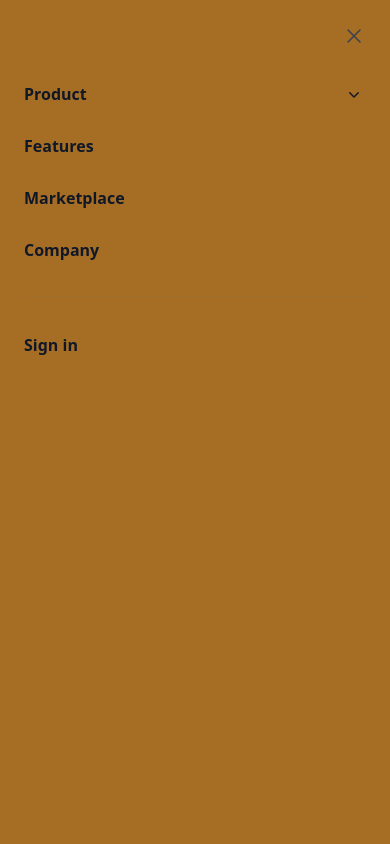
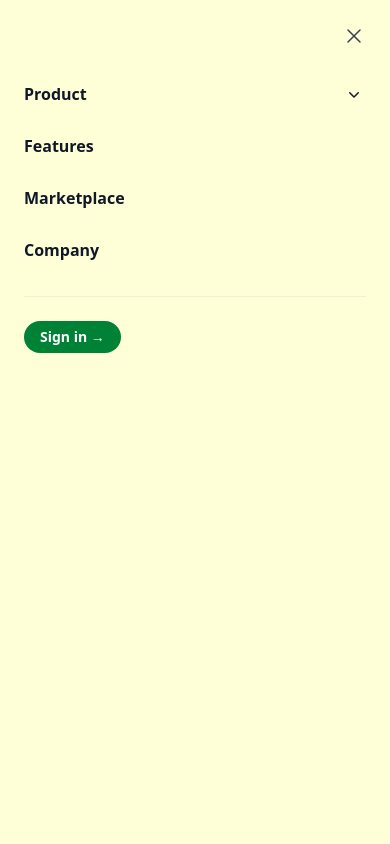
Before and after one commit to abhis9582/my-ai-books, a Next.js app: page / in a window 390 px wide. Both pictures are taken after a click on the button "Open main menu". Shown: the top 844 px of the page. Built offline with nearby package versions, Linux system fonts and the light colour scheme.

Commit message:
Chnaged background color of phone menu

```diff
--- a/src/app/(userside)/_components/headercomponent.tsx
+++ b/src/app/(userside)/_components/headercomponent.tsx
@@ -197,10 +197,10 @@ export default function HeaderComponent() {
                             </div>
                             <div className="py-6">
                                 <button
-                                    className="-mx-3 block rounded-lg px-3 py-2.5 text-base/7 font-semibold text-gray-900 hover:bg-gray-50"
+                                    className="text-sm/6 font-semibold text-white cursor-pointer bg-green-700 py-1 px-4 rounded-2xl"
                                     onClick={()=>openLoginBox()}
                                 >
-                                    Sign in
+                                    Sign in <span aria-hidden="true">&rarr;</span>
                                 </button>
                             </div>
                         </div>
--- a/src/app/(userside)/_components/style.css
+++ b/src/app/(userside)/_components/style.css
@@ -1,5 +1,5 @@
 .theme-bg {
-    background-color: var(--theme-color);
+    background-color: var(--theme-bg);
 }
 
 .swiper {
```
